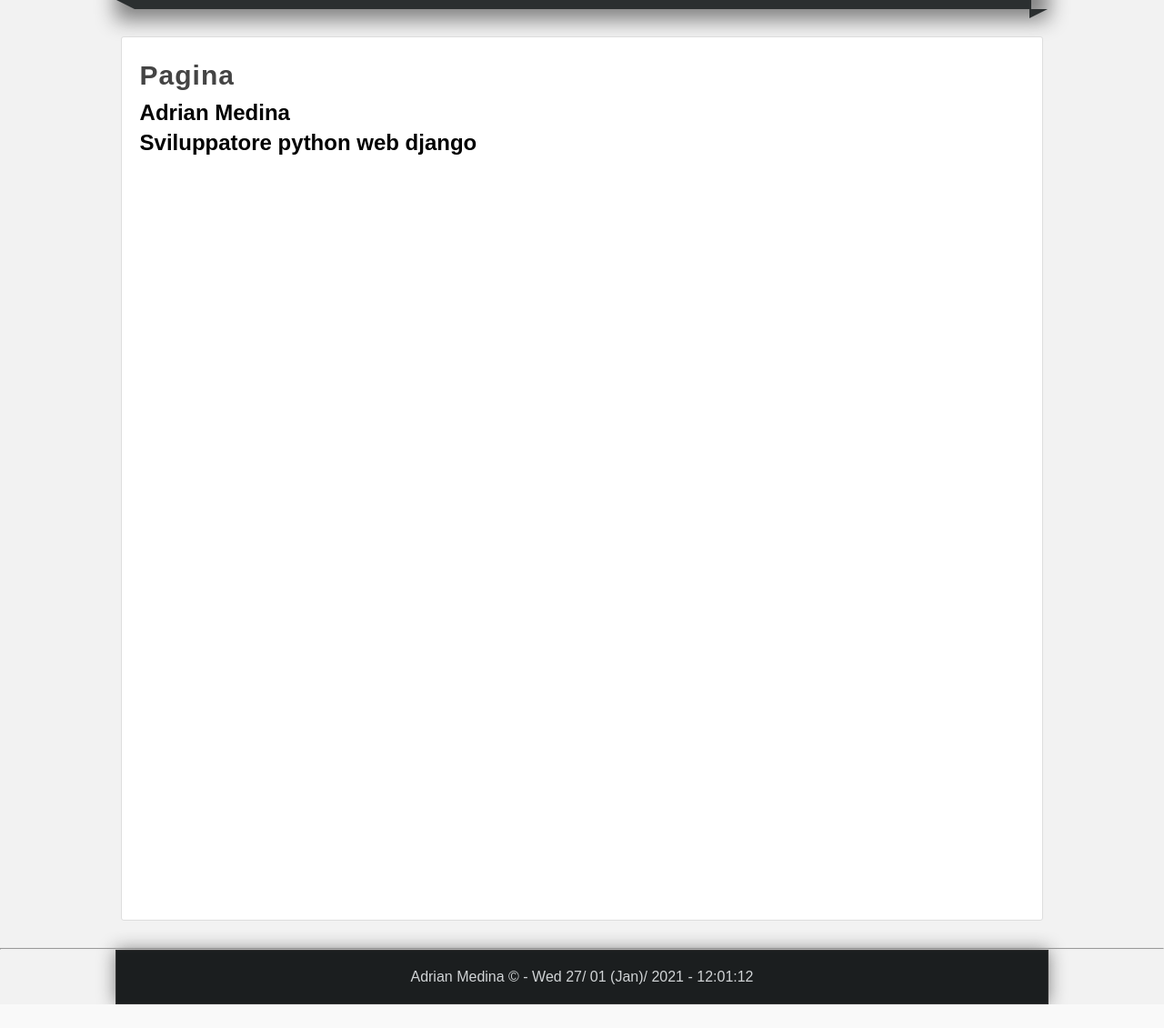
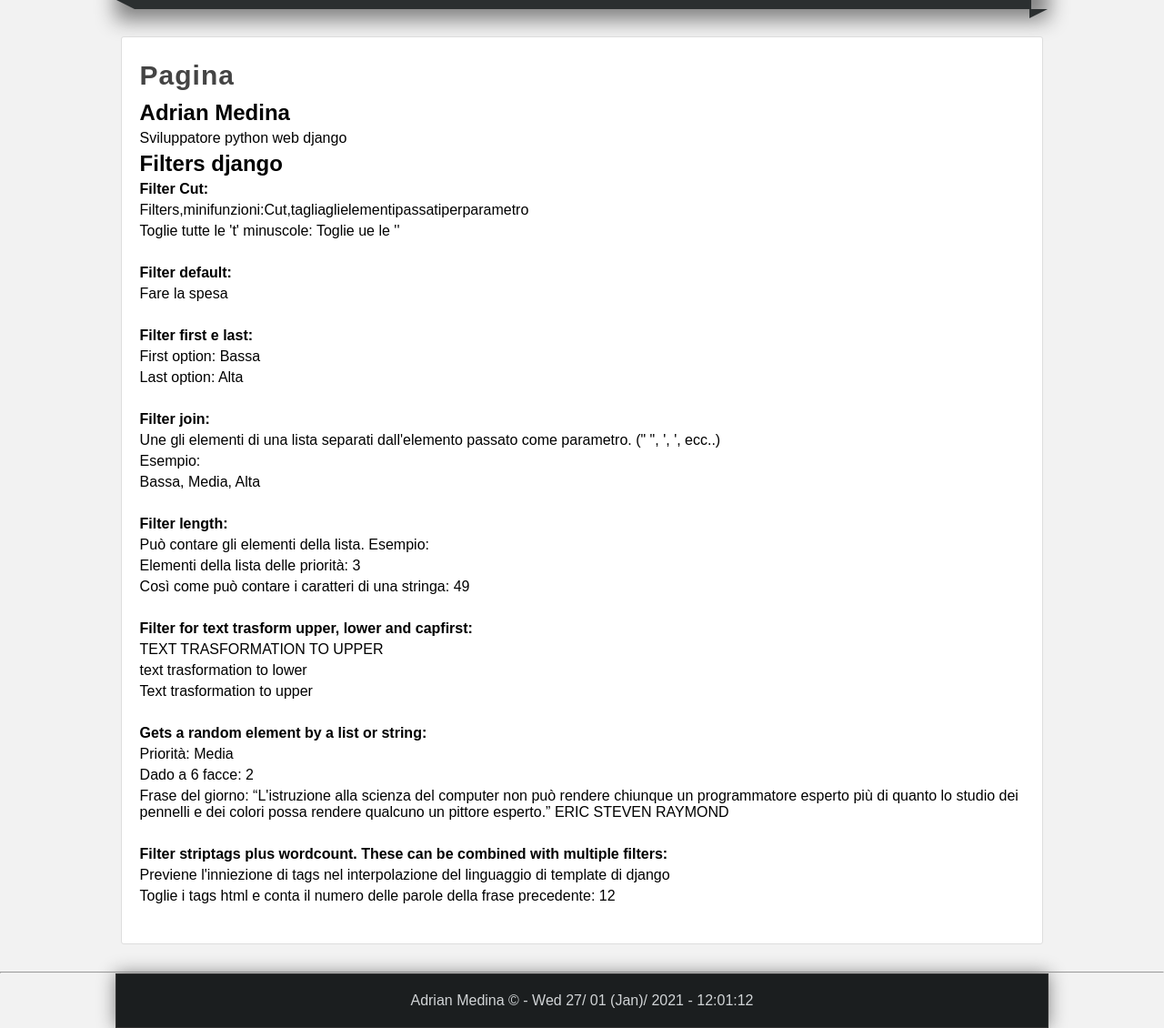
Before and after one commit to amedina14/master-python, a Django app: page /pagina-prova/ in a window 1280 px wide. Shown: the part 182-1312 px from the top of the page at 91% size. Before the commit the page ends 1286 px from the top, so only its background shows below. Run offline with Django 3.2, Linux system fonts and the light colour scheme.

Commit message:
Esempi di diversi filtri django templates

```diff
--- a/22-Django-beginnings/imparandoDjango/myapp/templates/pagina.html
+++ b/22-Django-beginnings/imparandoDjango/myapp/templates/pagina.html
@@ -7,5 +7,42 @@ Pagina
 {% block content %}
     <h1 class="title">Pagina</h1>
     <h2>Adrian Medina</h2>
-    <h2>Sviluppatore python web django</h2>
+    <p>Sviluppatore python web django</p>
+
+    <h2>Filters django</h2>
+    <p><strong>Filter Cut:</strong></p>
+    <p>{{ "Filters, mini funzioni: Cut, taglia gli elementi passati per parametro "|cut:" " }}</p>
+    <p>Toglie tutte le 't' minuscole: {{ "Toglie tutte le 't'"|cut:"t" }}</p></br>
+
+    <p><strong>Filter default:</strong></p>
+    <p>{{testo|default:"Non ci sono cose da fare"}}</p></br>
+
+    <p><strong>Filter first e last:</strong></p>
+    <p>First option: {{priorita|first}}</p>
+    <p>Last option: {{priorita|last}}</p></br>
+
+    <p><strong>Filter join:</strong></p>
+    <p>Une gli elementi di una lista separati dall'elemento passato come parametro. (" ", ', ', ecc..)</p>
+    <p>Esempio:</p>
+    <p>{{priorita|join:', '}}</p></br>
+
+    <p><strong>Filter length:</strong></p>
+    <p>Può contare gli elementi della lista. Esempio:</p>
+    <p>Elementi della lista delle priorità: {{priorita|length}}</p>
+    <p>Così come può contare i caratteri di una stringa: {{"Così come può contare i caratteri di una stringa:"|length}}</p></br>
+
+    <p><strong>Filter for text trasform upper, lower and capfirst:</strong></p>
+    <p>{{"text trasformation to upper"|upper}}</p>
+    <p>{{"TEXT TRASFORMATION TO LOWER"|lower}}</p>
+    <p>{{"text trasformation to upper"|capfirst}}</p></br>
+
+    <p><strong>Gets a random element by a list or string:</strong></p>
+    <p>Priorità: {{priorita|random}}</p>
+    <p>Dado a 6 facce: {{"123456"|random}}</p>
+    <p>Frase del giorno: {{frasi|random}}</p></br>
+
+    <p><strong>Filter striptags plus wordcount. These can be combined with multiple filters:</strong></p>
+    <p>{{"<h1>Previene l'inniezione di tags nel interpolazione del linguaggio di template di django</h1>"|striptags}}</p>
+    <p>Toglie i tags html e conta il numero delle parole della frase precedente: {{"<h1>Previene l'inniezione di tags nel interpolazione del linguaggio di template di django</h1>"|striptags|wordcount}}</p></br>
+
 {% endblock %}
```
